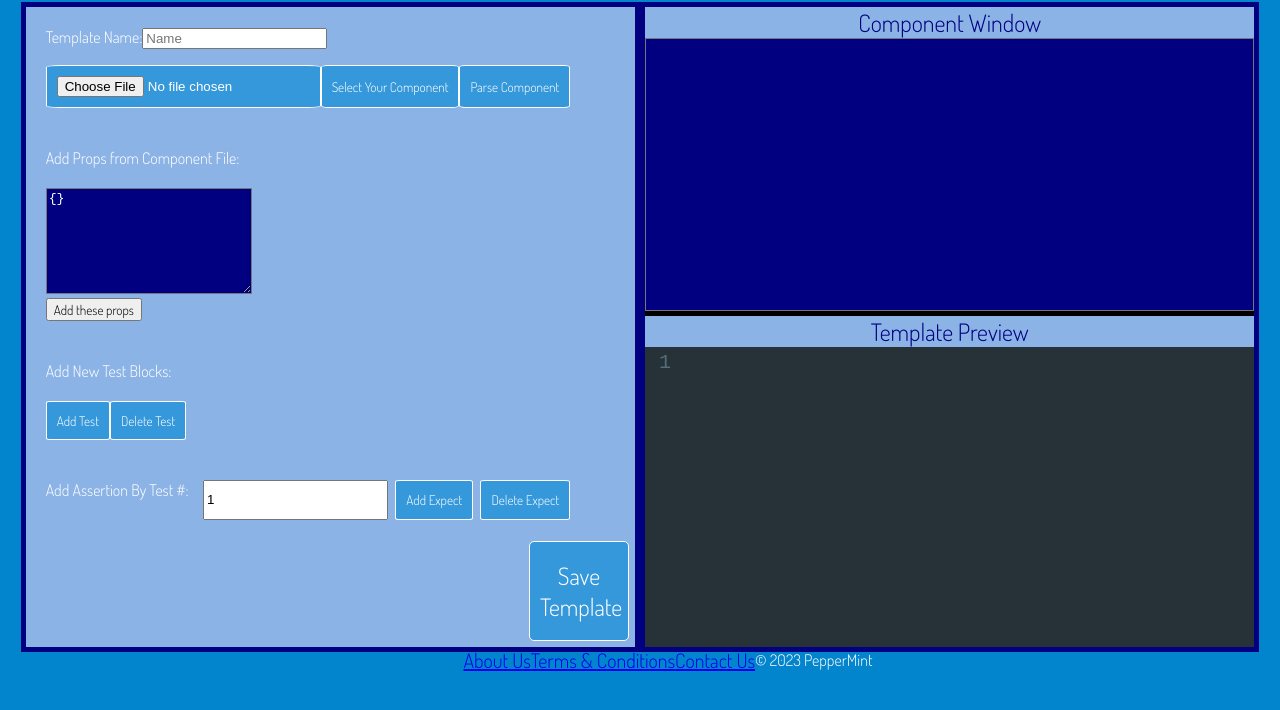
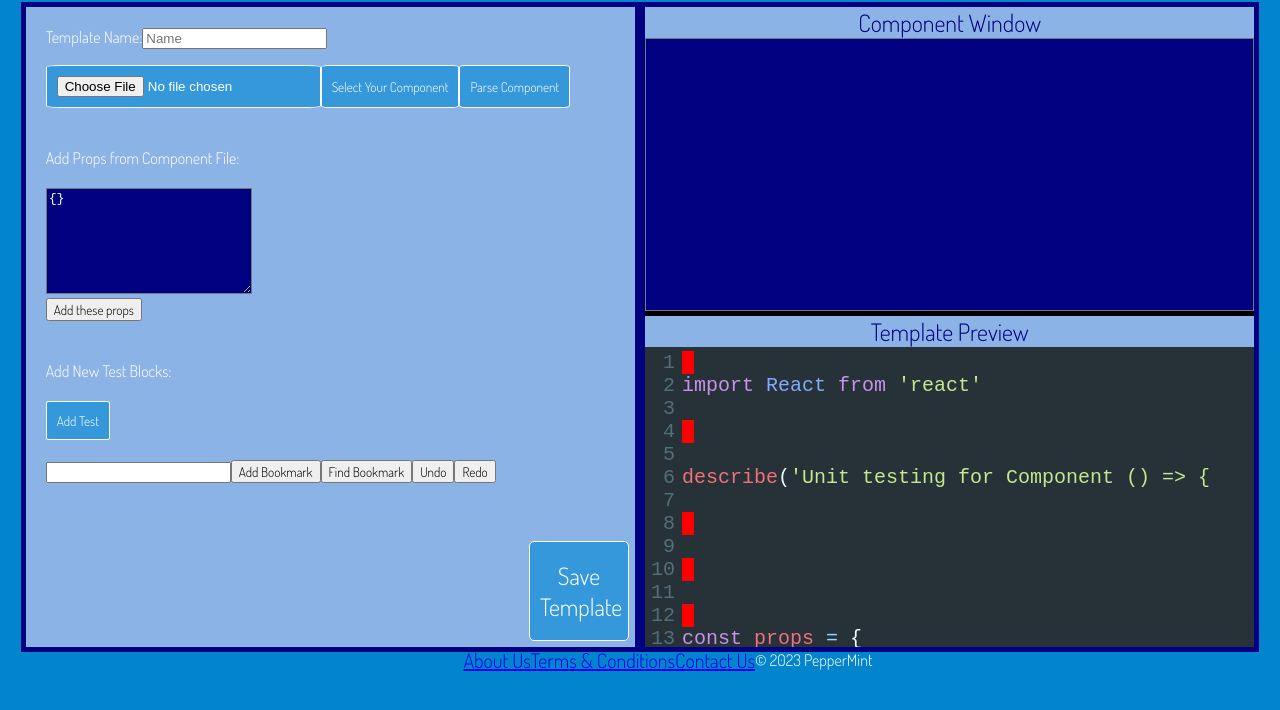
Before and after one commit to oslabs-beta/PepperMint, a React app: page /#/createtemplate in a window 1280 px wide. Shown: the part 90-800 px from the top of the page. Built offline with nearby package versions, Linux system fonts and the light colour scheme; a web font is replaced by a local one.

Commit message:
Rudimentary bookmarks working

```diff
--- a/src/components/CodeWindow.js
+++ b/src/components/CodeWindow.js
@@ -24,7 +24,8 @@ const CodeWindow = ({value, displayName, onMount, onChange}) => {
               mode: 'javascript',
               theme: 'material',
               lineNumbers: true,
-              readOnly: true
+              readOnly: true,
+              gutters: ["CodeMirror-linenumbers", "CodeMirror-bookmark"]
             }}
           />
       </div>
--- a/src/components/CreateTemplate.js
+++ b/src/components/CreateTemplate.js
@@ -4,75 +4,91 @@ import parse from './propParser2.js';
 import * as ReactDOMServer from 'react-dom/server';
 import CodeWindow from './CodeWindow';
 
-
 //NEED TO CREATE A BACK BUTTON FOR RECHOOSING THE FILE STRUCTURE.
 
-console.log(parse)
 const CreateTemplate = (props) => {
 
+  const [lineState, setLineState] = useState('');
+  const [doc, setDoc] = useState('');
+  const [posArray, setPosArray] = useState([])
+
+
   let componentName = 'aComponent'
+  const boilerPlate = [];
+
   const codeTemplate = [
-        'import React from \'react\'',
-        '\n',
-        'import aComponent from \'../client/components/aComponent\'',
-        '\n',
-        'import { render, screen, waitFor } from \'@testing-library/react\'',
-        '\n\n',
-        'describe(\'Unit testing for aComponent\', () => {',
-        '\n\n',
-        'let aComponentMock;',
-        '\n\n',
-        'const props = {',
-        '\n\n\n',
-        '}',
-        '\n\n',
-        'beforeAll(() => {',
-        '\n\n',
-        'aComponentMock = render(<aComponent {...props}/>);',
-        '\n\n',
-        '}',
-        '\n\n',
-        'test(\'First test block:\'), () => {',
-        '\n\n\n',
-        '});',
-        '\n\n\n',
-        '});'
+    '\n', '\n', '\n', '\n', 'describe(\'Unit testing for placeholder\ () => {', '\n', '\n', '\n', '\n', '\n', '\n', '\n', '\n', '\n', '\n', '\n', '\n', '\n', '\n', '}', '\n', '\n'
   ];
 
-    const [doc, setDoc] = useState('');
-    const [selectorVal, setSelectorVal] = useState(1);
+  const onMount = (editor, next) => {
 
-    const indices = [10, 15, 21, 24]
+    editor.replaceRange((codeTemplate.join('')).replaceAll('placeholder', componentName.slice(1)), { line: 0, char: 0 })
 
-    const onMount = (editor) => {
+    const bookmarkCreator = (lineNo, charNo) => {
+      const ac = document.createElement("span")
+      ac.textContent = ' ';
+      ac.className = 'codemirror-bookmark';
+      ac.title=`${posArray.length}`
+
+      return editor.setBookmark({line: lineNo, char: charNo}, ac);
+    }
+
+    boilerPlate.push(
+      {
+        zone: 'imports',
+        indentLevel: 0,
+        start: bookmarkCreator(0, 0),
+        end: bookmarkCreator(2, 0),
+        contents: [
+
+        ]
+      },
+      {
+        zone: 'setup',
+        indentLevel: 1,
+        start: bookmarkCreator(6, 0),
+        end: bookmarkCreator(8, 0),
+        contents: [
+
+        ]
+      },
+      {
+        zone: 'props',
+        indentLevel: 1,
+        start: bookmarkCreator(10, 0),
+        end: bookmarkCreator(12, 0),
+        contents: [
+
+        ]
+      },
+      {
+        zone: 'tests',
+        indentLevel: 1,
+        start: bookmarkCreator(14, 0),
+        end: bookmarkCreator(16, 0),
+        contents: [
+
+        ]
+      }
+    )
+
     setDoc(editor);
+    addContents(editor);
+  }
+
+  const addContents = (editor) => {
+
+    addAtBookmarks(editor, '\nimport React from \'react\'', boilerPlate[0].start.find().line)
+    addAtBookmarks(editor, '\nconst props = {\n\n\n}', boilerPlate[2].start.find().line)
+
+  }
+
+  const addAtBookmarks = (editor = doc, insertValue, insertLine) => {
+    editor.replaceRange(insertValue, { line : insertLine, char: 0 });
   }
 
   const valueCapture = (_, __, value) => {
       console.log(value);
-    }
-
-    const handleInsert = (value, position) => {
-        const numLines = value.split('\n').length;
-
-        doc.replaceRange(value, { line: indices[position], char: 0 }, { line: indices[[position]], char: 0 })
-
-        for (let i = position; i < indices.length; i++) {
-            indices[i] = indices[i] + (numLines - 1);
-        }
-
-    }
-
-    const handleDelete = (number, position) => {
-        doc.replaceRange('\n', { line: indices[position] - number, char: 0 }, { line: indices[position], char: 0 })
-
-        for (let i = position; i < indices.length; i++) {
-            indices[i] = indices[i] - (number - 1);
-        }
-    }
-
-    const handleProps = (propName, addOrDel) => {
-        (addOrDel === 'add') ? handleInsert(`${propName}: ''\n`, 0) : handleDelete(2, 0)
   }
 
   const addAllProps = (event) => {
@@ -86,37 +102,6 @@ const CreateTemplate = (props) => {
       }
 
   }
-
-    const handleRender = (value, position) => {
-        handleInsert('AComponentMock = render(<AComponent {...props}/>); \n', 1);
-    }
-
-    const handleTests = (addOrDel) => {
-        const newTest = [
-            'test(\'Another test block:\'), () => {',
-            '\n\n\n',
-            '});',
-            '\n\n'
-        ];
-
-        (addOrDel === 'add') ? handleInsert(newTest.join(''), indices.length - 1) : handleDelete(6, 3);
-    }
-
-    const handleAssertions = (addOrDel) => {
-        console.log(addOrDel);
-        console.log(selectorVal);
-
-        const newAssertion = [
-            'expect();',
-            '\n'
-        ];
-
-        const insertionPoint = (selectorVal === 1) ? 2 : 3 + selectorVal;
-
-        (addOrDel === 'Add Expect') ? handleInsert(newAssertion.join(''), insertionPoint) : handleDelete(6, 3);
-    }
-
-
 
   const [isDropdownOpen, setIsDropdownOpen] = useState(false);
 
@@ -138,19 +123,11 @@ const CreateTemplate = (props) => {
       setFile(event.value)
   }
 
-    const describe = (string) => {
-        return string
-
-    }
   const componentParsing = (event) => {
     event.preventDefault();
 
     let newUserProps = JSON.stringify(parse(file));
-
     setUserProps(newUserProps);
-
-        // console.log(newUserProps)
-
   }
 
   const readFile = (event) => {
@@ -171,18 +148,53 @@ const CreateTemplate = (props) => {
 
   }
 
+  const newBookmark = (event) => {
+    event.preventDefault();
+
+    let ac = document.createElement("span")
+    ac.textContent = ' ';
+    ac.className = 'codemirror-bookmark';
+    ac.title=`${posArray.length}`
+
+    const currentPosArray = [... posArray];
+    currentPosArray.push(doc.setBookmark({line: Number(lineState) - 1, char: 1}, ac))
+    setPosArray(currentPosArray);
+  }
+
+  const findBookmarks = (event) => {
+    event.preventDefault();
+
+    console.log('posArray:')
+
+    for (let i = 0; i < posArray.length; i++) {
+      console.log(posArray[i].find());
+    }
+
+  }
+
+  const insertionTest = (event) => {
+    event.preventDefault();
+    doc.replaceRange('\n\n\n\n', { line : 2, char: 0 });
+  }
+
+  function getLineNum(event){
+    event.preventDefault();
+    setLineState(event.target.value);
+  }
+
+
   return (
     <>
       <h1 className="PageTitles">Create A New Template</h1>
       <div id='CreateTemplateColumns'>
           <div id="CreateTemplateColumnOne">
               <div>
-
                   <div id="subsection1">
                     <div className="name-template">
                       <label htmlFor="templateName">Template Name:</label>
                       <input type="text" id="templateName" placeholder="Name" />
                     </div>
+
                     <div className="dropdown">
                       <input type="file" class="dropbtn" onChange={readFile} />
                       <button onClick={toggleDropdown} className="dropbtn">Select Your Component</button>
@@ -192,10 +204,7 @@ const CreateTemplate = (props) => {
                         <a href="#comp3">Component 3</a>
                       </div>
                       <button onClick={componentParsing} type="button" className="dropbtn">Parse Component</button>
-
                     </div>
-
-
                   </div>
 
                   <form id="subsection2">
@@ -211,16 +220,27 @@ const CreateTemplate = (props) => {
                     <label> Add New Test Blocks: </label>
                     <br />
                     <br />
-                            <button className="dropbtn" onClick={() => handleTests('add')}>Add Test</button>
-                            <button className="dropbtn" onClick={() => handleTests('delete')}>Delete Test</button>
+                    <button className="dropbtn" onClick={insertionTest}>Add Test</button>
+                    <br />
+                    <br />
+                    <input value={lineState} onChange={getLineNum}></input>
+                    <button onClick={newBookmark}>Add Bookmark</button>
+                    <button onClick={findBookmarks}>Find Bookmark</button>
+                    <button
+                      onClick={(event) => {
+                        event.preventDefault()
+                        doc.undo();
+                      }}
+                    >Undo</button>
+                    <button
+                      onClick={(event) => {
+                        event.preventDefault()
+                        doc.redo();
+                      }}
+                    >Redo</button>
                   </form>
+
                   <form id="subsection4">
-                            <label> Add Assertion By Test #: </label>
-                            <br></br>
-                            <br></br>
-                            <input type="number" value={selectorVal} onChange={(event) => setSelectorVal(event.target.value)} />
-                            <button type="submit" className="dropbtn" value="Add Expect" onClick={(event) => handleAssertions(event.target.value)} >Add Expect</button>
-                            <button type="submit" className="dropbtn" value="Delete Expect" onClick={(event) => handleAssertions(event.target.value)} >Delete Expect</button>
                   </form>
               </div>
               <Link to="/templateHome"><button className="dropbtn" id="bigSaveTemplateButton">Save Template</button></Link>
@@ -230,7 +250,6 @@ const CreateTemplate = (props) => {
             <div id="componentWindow" className="component-title">Component Window</div>
             <textarea id="componentWindowTextInput" defaultValue={file} onChange={handleFileChange} />
             <div id="templatePreviewWindow" className="component-title">Template Preview</div>
-                    {/* <textarea id="templatePreviewWindowInput" /> */}
             <div className='code-mirror-wrapper'>
               <CodeWindow
                 value=''
@@ -238,21 +257,6 @@ const CreateTemplate = (props) => {
                 onMount={onMount}
                 onChange={valueCapture}
               />
-                        {/* <button onClick={() => handleInsert()}>Generic Insert</button>
-                        <button onClick={() => handleDelete()}>Generic Delete</button>
-                        <button onClick={() => handleRender()}>Add Render</button>
-                        <button onClick={() => handleProps('sampleProp', 'add')}>Add Prop</button>
-                        <button onClick={() => handleProps('sampleProp', 'delete')}>Delete Prop</button>
-                        <button onClick={() => handleTests('add')}>Add Test</button>
-                        <button onClick={() => handleTests('delete')}>Delete Test</button> */}
-                        <div>
-                            {/* <form>
-                                <input type="number" value={selectorVal} onChange={(event) => setSelectorVal(event.target.value)} />
-                                <input type="submit" value="Add Expect" onClick={(event) => handleAssertions(event.target.value)} />
-                                <input type="submit" value="Delete Expect" onClick={(event) => handleAssertions(event.target.value)} />
-                            </form> */}
-
-                        </div>
             </div>
           </div>
       </div>
--- a/styles.css
+++ b/styles.css
@@ -14,11 +14,23 @@
 }
 
 .inner-box {
-    display: flex;
-    align-items: center;
-    justify-content: center;
-    flex-direction: column;
+  display: flex;
+  align-items: center;
+  justify-content: center;
+  flex-direction: column;
+}
 
+.codemirror-bookmark {
+  background-color: red;
+  color: red;
+  /* opacity: 0; */
+  /* visibility: hidden; */
+}
+
+.codemirror-bookmark:hover {
+  background-color: yellow;
+  opacity: 1;
+  /* visibility: visible; */
 }
 
 .outer-box {
```
Lines whose indentation alone changed are shown as unchanged.
